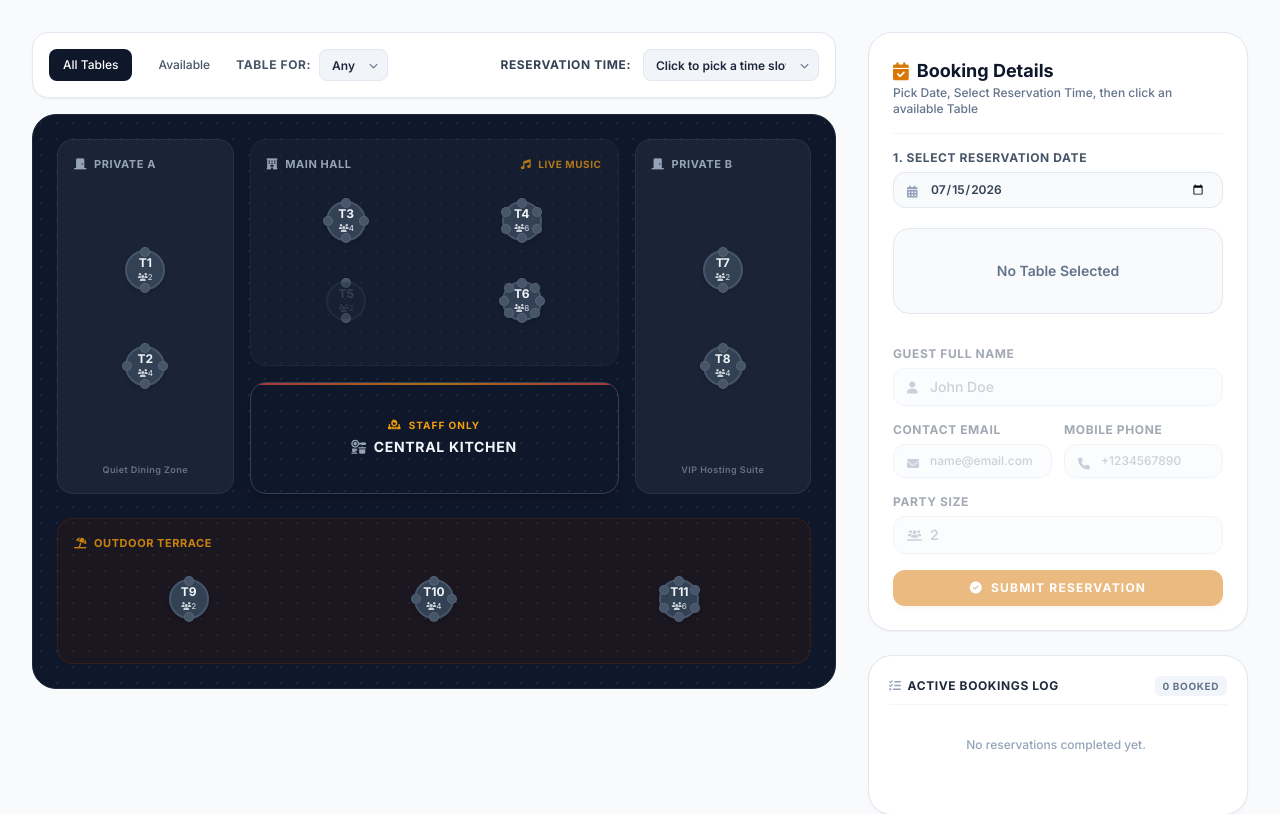
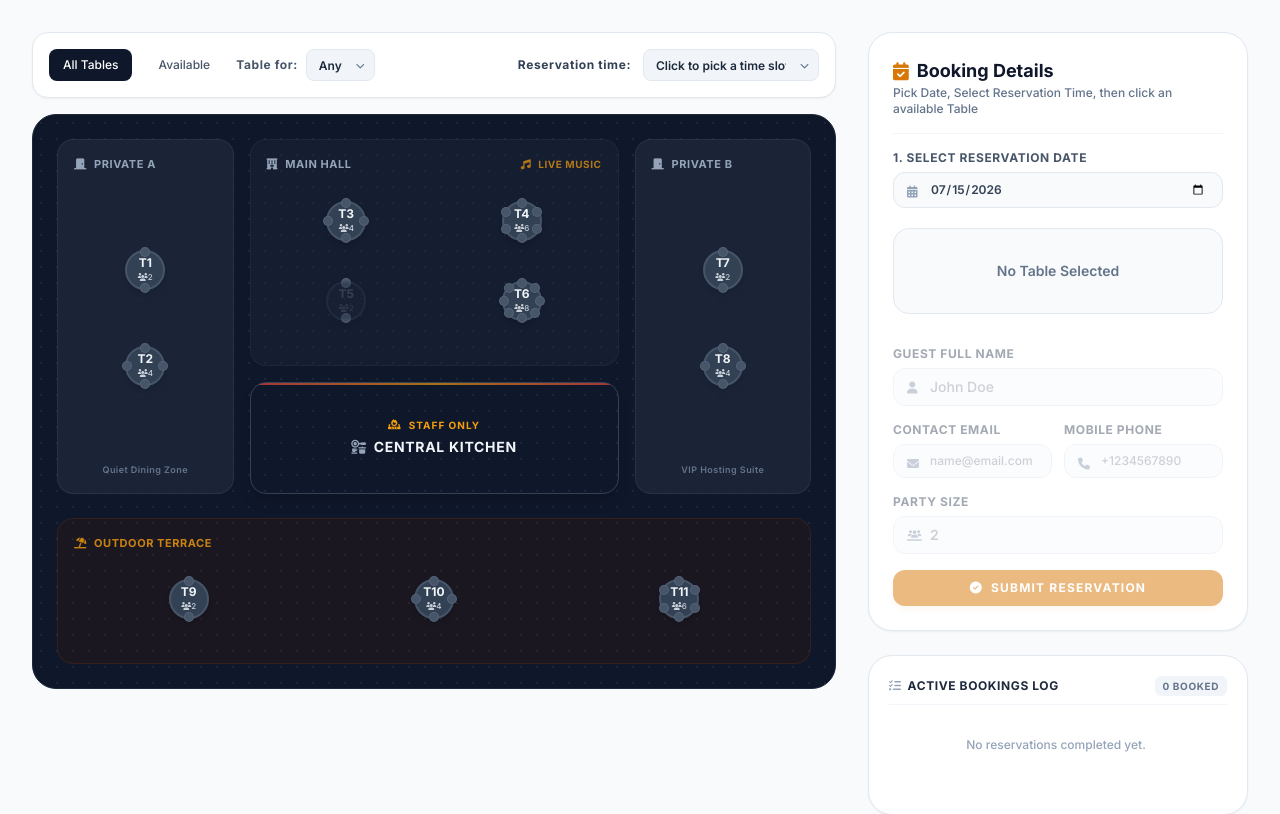
Before and after one commit to htrauzer/table_reservation_and_management, a FastAPI app: page / in a window 1280 px wide. Shown: the part 65-879 px from the top of the page. Run offline with FastAPI, Linux system fonts and the light colour scheme; data comes from the database, SQL or seed files in the repository; data that the repository does not hold is empty; some libraries are stand-ins or nearby versions.

Commit message:
style(ui): minor visual adjustments to interface typography and labels

```diff
--- a/templates/index.html
+++ b/templates/index.html
@@ -59,7 +59,7 @@
                     </button>
 
                     <div class="flex items-center gap-2 h-[32px]">
-                        <span class="text-xs font-bold text-slate-600 uppercase tracking-wider shrink-0">Table for:</span>
+                        <span class="text-xs font-bold text-slate-600 tracking-wider shrink-0">Table for:</span>
                         <div class="relative">
                             <select id="capacity-filter" onchange="handleCapacityFilterChange(this.value)"
                                 class="appearance-none bg-slate-100 hover:bg-slate-200 border border-slate-200 text-slate-800 text-xs font-semibold rounded-lg pl-3 pr-8 py-1.5 focus:bg-white focus:ring-2 focus:ring-amber-500/20 focus:border-amber-500 outline-none transition-all cursor-pointer h-[32px] leading-tight">
@@ -79,7 +79,7 @@
 
                 <!-- Right Side: Reservation Time Dropdown -->
                 <div class="flex items-center gap-3 w-full md:w-auto justify-start md:justify-end">
-                    <span class="text-xs font-extrabold text-slate-700 uppercase tracking-wider shrink-0">Reservation time:</span>
+                    <span class="text-xs font-extrabold text-slate-700 tracking-wider shrink-0">Reservation time:</span>
                     <div class="relative w-full md:w-44">
                         <select id="time-select" onchange="handleTimeSelectChange(this.value)"
                             class="w-full appearance-none bg-slate-100 hover:bg-slate-200 border border-slate-200 text-slate-800 text-xs font-semibold rounded-lg pl-3 pr-8 py-1.5 focus:bg-white focus:ring-2 focus:ring-amber-500/20 focus:border-amber-500 outline-none transition-all cursor-pointer h-[32px] leading-tight">
```
